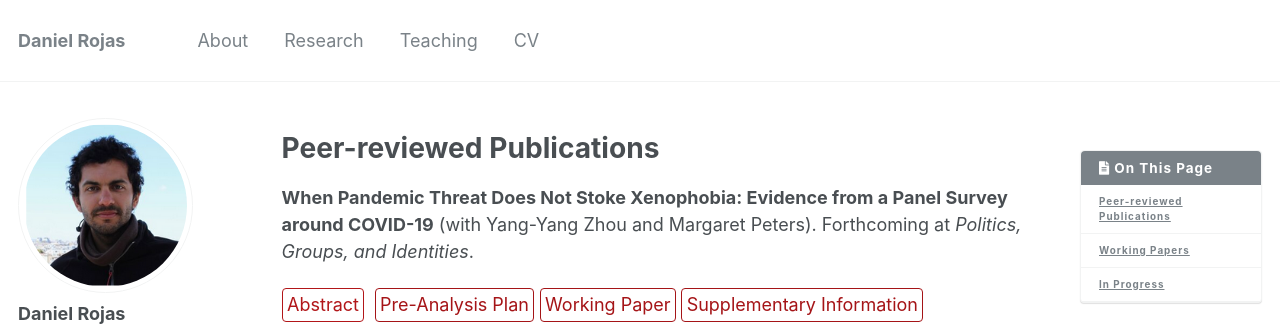
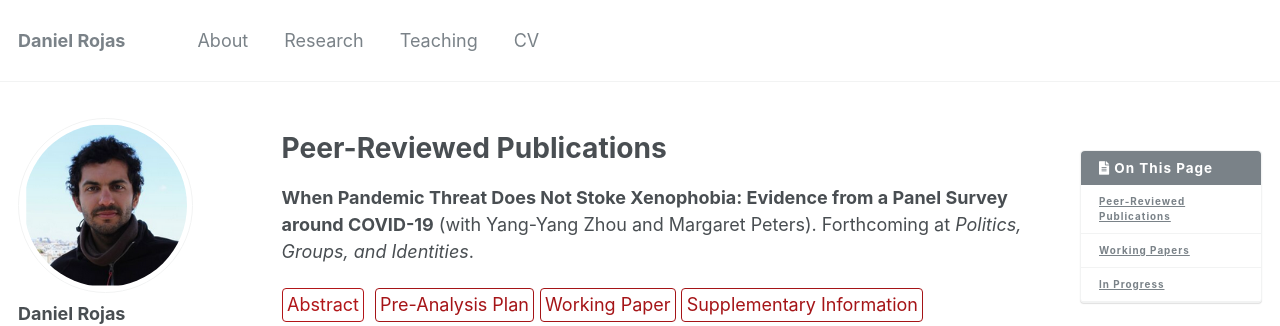
Before and after one commit to danielrojaslozano/danielrojaslozano.github.io, a Jekyll site: the page built from _pages/research.md, in a window 1280 px wide and 900 px high. Shown: the top 326 px of the window. Built offline with Jekyll 4.4.1, drawn with Linux system fonts in a browser that asks for light colours; some web fonts are replaced.

```diff
--- a/_pages/research.md
+++ b/_pages/research.md
@@ -46,7 +46,7 @@ details > p {
 </style>
 
 
-# Peer-reviewed Publications
+# Peer-Reviewed Publications
 
 **When Pandemic Threat Does Not Stoke Xenophobia: Evidence from a Panel Survey around COVID-19** (with Yang-Yang Zhou and Margaret Peters). Forthcoming at *Politics, Groups, and Identities*.
 <br />
```
